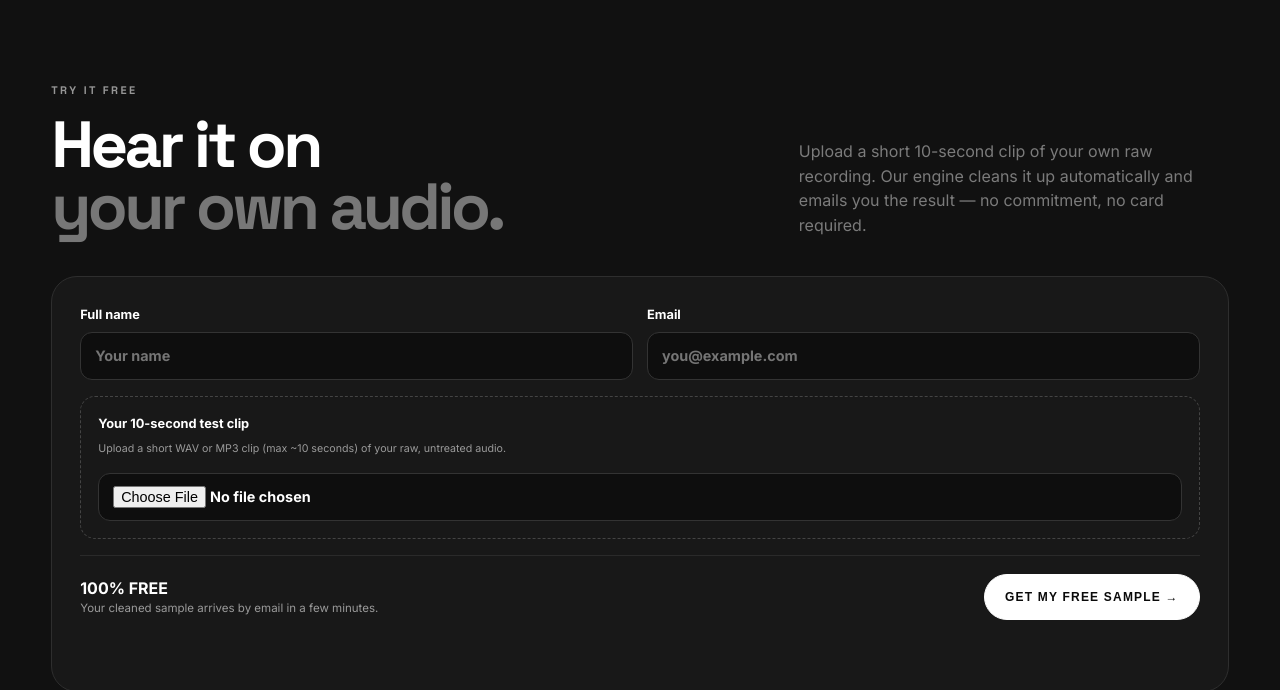
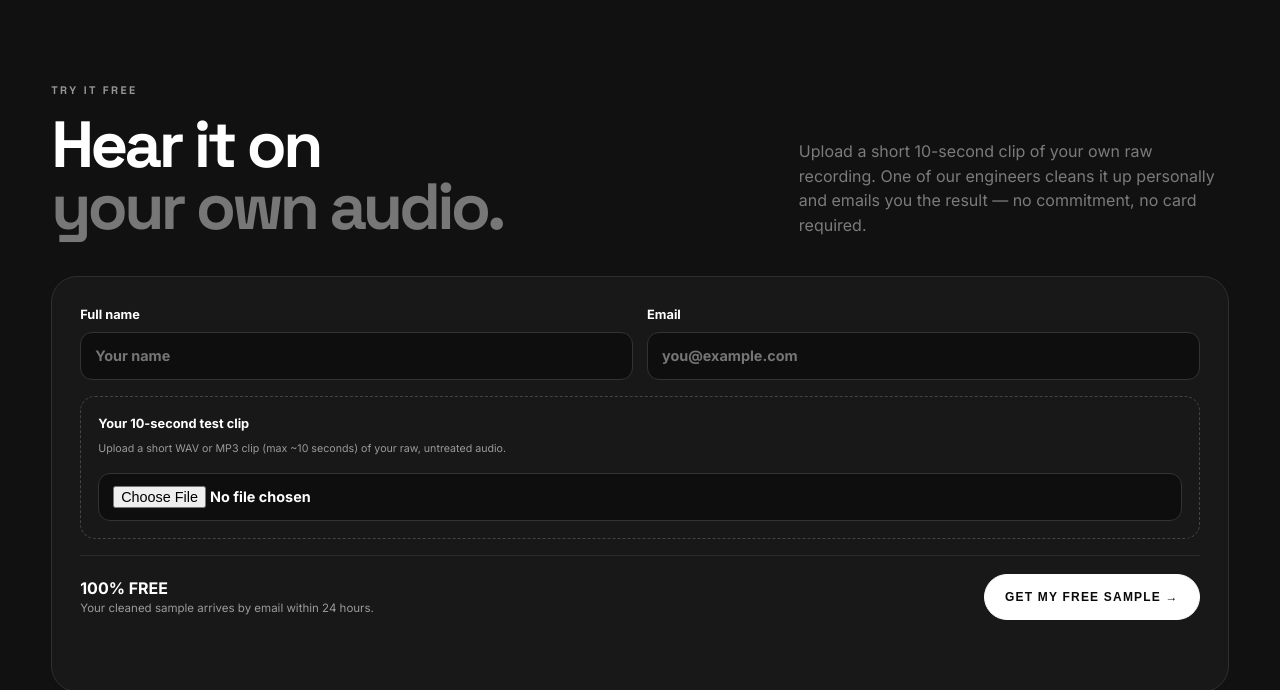
Before and after one commit to housseinchouikhat/touchsound.online, a website: page index.html in a window 1280 px wide. Shown: the part 1780-2470 px from the top of the page. Drawn offline with Linux system fonts and the light colour scheme.

Commit message:
Update index.html

```diff
--- a/index.html
+++ b/index.html
@@ -1,3 +1,4 @@
+
 <!doctype html>
 <html lang="en">
 <head>
@@ -95,7 +96,7 @@
   <div class="container">
     <div class="section-head">
       <div><div class="eyebrow">TRY IT FREE</div><h2>Hear it on<br><span>your own audio.</span></h2></div>
-      <p>Upload a short 10-second clip of your own raw recording. Our engine cleans it up automatically and emails you the result — no commitment, no card required.</p>
+      <p>Upload a short 10-second clip of your own raw recording. One of our engineers cleans it up personally and emails you the result — no commitment, no card required.</p>
     </div>
     <form class="form" id="sampleForm">
       <div class="row">
@@ -103,7 +104,7 @@
         <label>Email<input name="email" type="email" required placeholder="you@example.com"></label>
       </div>
       <label class="file-field"><span>Your 10-second test clip</span><small>Upload a short WAV or MP3 clip (max ~10 seconds) of your raw, untreated audio.</small><input type="file" name="sample" accept=".wav,.mp3,.m4a,audio/*" required></label>
-      <div class="submit-row"><div><b>100% FREE</b><span>Your cleaned sample arrives by email in a few minutes.</span></div><button class="solid" type="submit">GET MY FREE SAMPLE →</button></div>
+      <div class="submit-row"><div><b>100% FREE</b><span>Your cleaned sample arrives by email within 24 hours.</span></div><button class="solid" type="submit">GET MY FREE SAMPLE →</button></div>
       <p id="sampleStatus" style="margin-top:14px;font-size:.85rem"></p>
     </form>
   </div>
```
